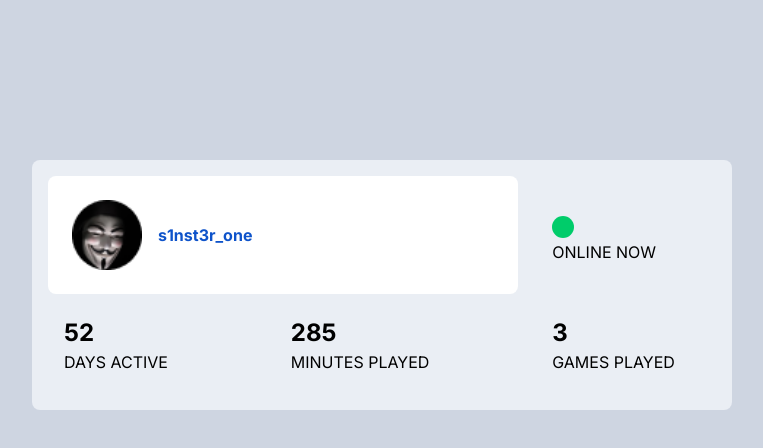
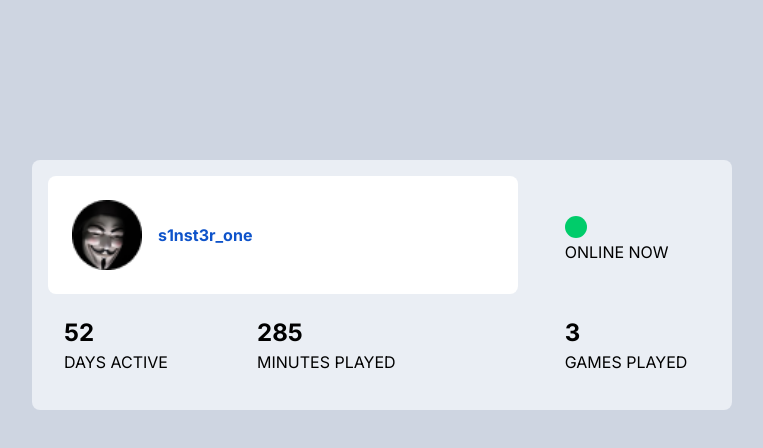
Before and after one commit to MastooraTurkmen/Gamer-State, a plain HTML site: page Index.html in a window 1280 px wide. Shown: the whole page, without its empty margins (258-1021 px from the left). Drawn offline with Linux system fonts and the light colour scheme.

Commit message:
my commit

```diff
--- a/Index.css
+++ b/Index.css
@@ -41,7 +41,8 @@ header {
 
 .period,
 .active {
-  margin-left: auto;
+  /* margin-left: auto; */
+  margin-right: -5em;
 }
 .time {
   grid-area: time;
```
